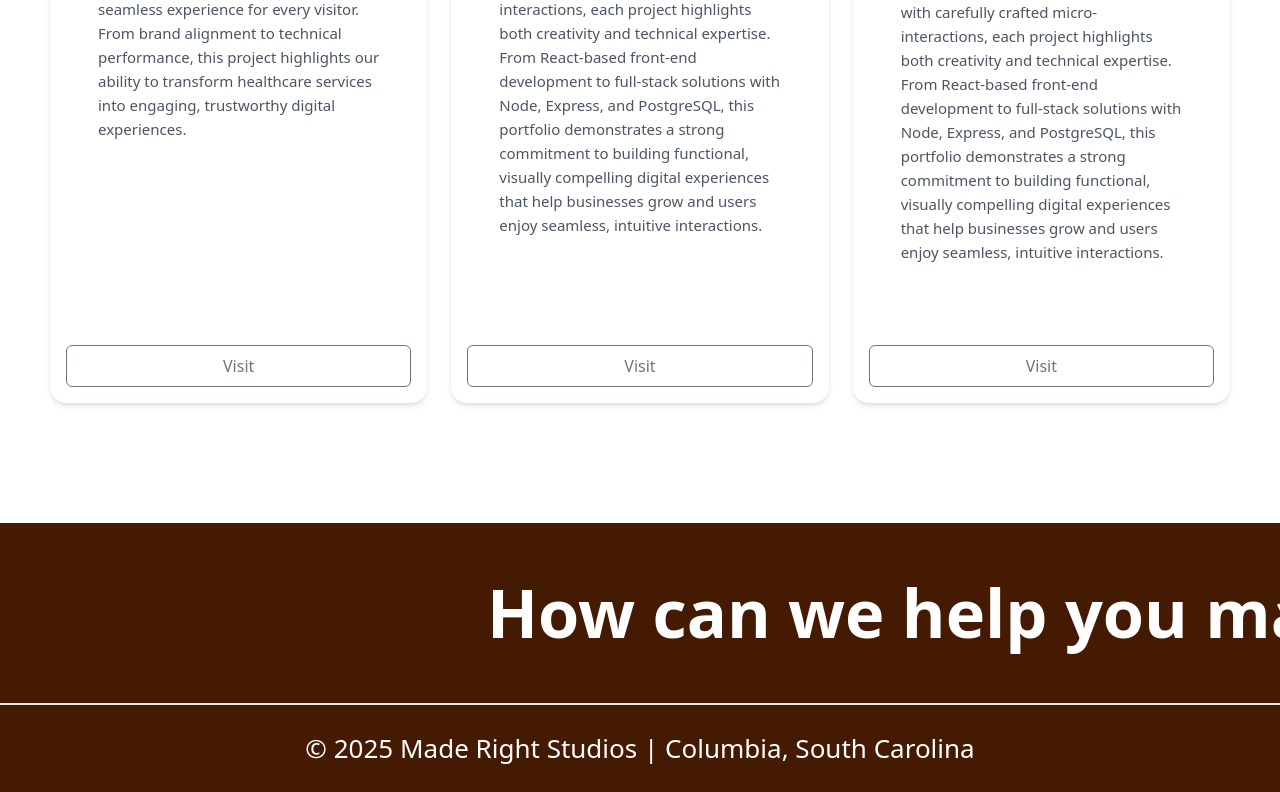
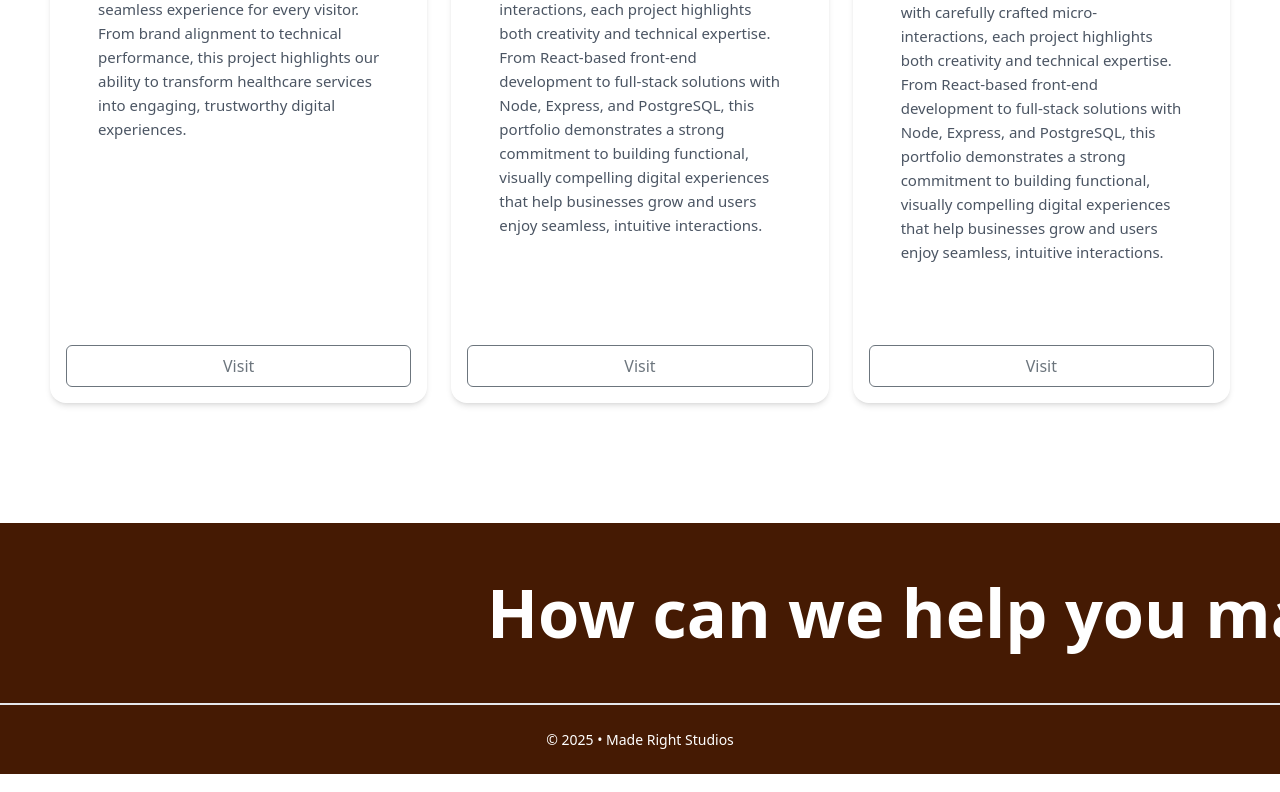
Before and after one commit to alexgoodestudio/maderight.studio, a React (Create React App) app: page / in a window 1280 px wide. Shown: the part 3990-4782 px from the top of the page. Built offline with nearby package versions, Linux system fonts and the light colour scheme.

Commit message:
footer updated

```diff
--- a/src/Components/Footer.js
+++ b/src/Components/Footer.js
@@ -2,9 +2,9 @@ function Footer() {
   const year = new Date().getFullYear(); // dynamically get current year
 
   return (
-    <footer className="bg-amber-950 banner-texttext-sm py-4 px-5 border-t-2">
+    <footer className="bg-amber-950 text-sm py-4 px-5 border-t-2">
       <div className="max-w-6xl mx-auto text-center">
-        © {year} Made Right Studios | Columbia, South Carolina
+        © {year} • Made Right Studios
       </div>
     </footer>
   );
--- a/src/Components/TypeWriter.js
+++ b/src/Components/TypeWriter.js
@@ -7,8 +7,9 @@ function Typewriter() {
   const words = [
     "Experimental Web Projects",
     "Performance & Optimization",
-    "Frontend Animation & Interaction Development",
     "Mobile-First Responsive Layouts",
+    "Frontend Animation",
+    "Interaction Design",
 
   ];
 
```
